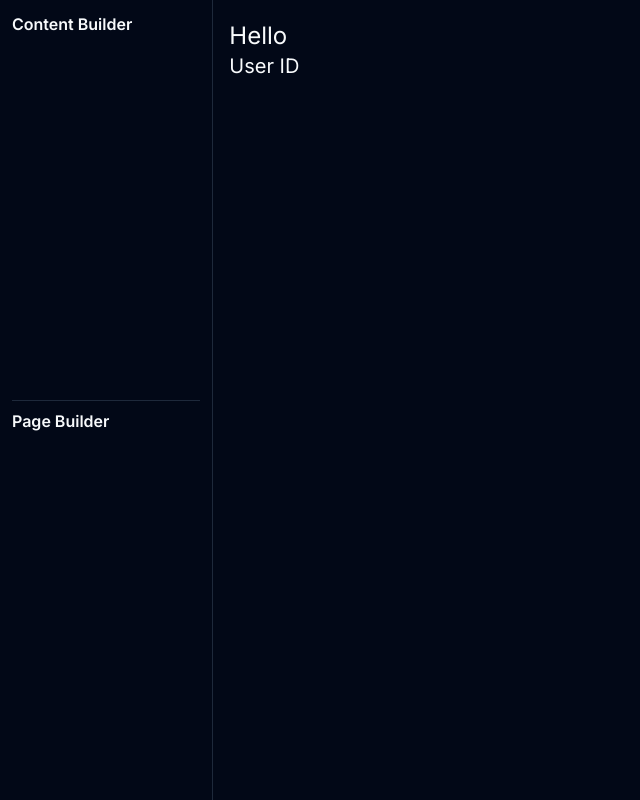
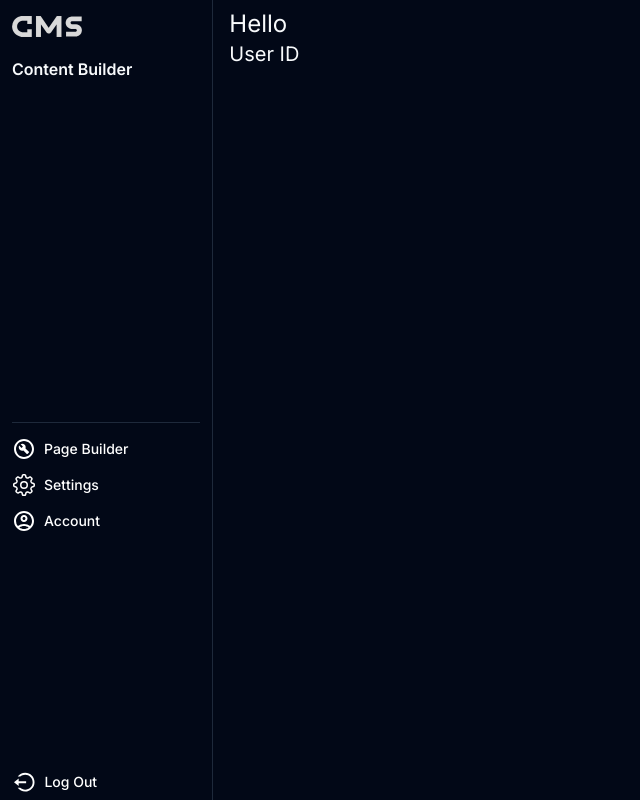
Before and after one commit to siemen-subbaiah/quick-cms, a Next.js app: page /app in a window 1280 px wide. Shown: the whole page, without its empty margins (0-640 px from the left). Built offline with nearby package versions, Linux system fonts and the light colour scheme; no server answers.

Commit message:
improved sidebar

```diff
--- a/package.json
+++ b/package.json
@@ -21,6 +21,7 @@
     "next-themes": "^0.3.0",
     "react": "^18",
     "react-dom": "^18",
+    "react-icons": "^5.2.1",
     "react-resizable-panels": "^2.0.19",
     "tailwind-merge": "^2.3.0",
     "tailwindcss-animate": "^1.0.7"
--- /dev/null
+++ b/src/app/app/page-builder/page.tsx
@@ -0,0 +1,7 @@
+import React from 'react';
+
+const PageBuilderPage = () => {
+  return <section className='my-2'>PageBuilderPage</section>;
+};
+
+export default PageBuilderPage;
--- a/src/app/app/page.tsx
+++ b/src/app/app/page.tsx
@@ -6,7 +6,7 @@ const AppPage = async () => {
   const session = await auth();
 
   return (
-    <section className='my-5'>
+    <section className='my-2'>
       <h1 className='text-2xl'>Hello {session?.user?.name}</h1>
       <h1 className='text-xl'>User ID {session?.user?.id}</h1>
     </section>
--- a/src/components/SideBar.tsx
+++ b/src/components/SideBar.tsx
@@ -1,39 +1,88 @@
+'use client';
+
 import React from 'react';
 import {
   ResizableHandle,
   ResizablePanel,
   ResizablePanelGroup,
 } from './ui/resizable';
-import { auth, signOut } from '@/auth';
+import { usePathname } from 'next/navigation';
 import { Button } from './ui/button';
+import Link from 'next/link';
+import Image from 'next/image';
+import { RiLogoutCircleLine } from 'react-icons/ri';
+import { signOut } from 'next-auth/react';
+import { MdOutlineAccountCircle, MdOutlineBuildCircle } from 'react-icons/md';
+import { GoGear } from 'react-icons/go';
 
-const SideBar = async () => {
-  const session = await auth();
+const SideBar = () => {
+  const pathname = usePathname();
+
   return (
     <aside className='border-r p-3 h-screen'>
       <ResizablePanelGroup direction='vertical'>
+        <Link href='/app'>
+          <Image
+            src='/logo.svg'
+            alt='logo'
+            width='70'
+            height='70'
+            className='mb-5 mt-1'
+          />
+        </Link>
         <ResizablePanel defaultSize={50}>
           <span className='font-semibold'>Content Builder</span>
         </ResizablePanel>
         <ResizableHandle />
         <ResizablePanel defaultSize={50}>
           <div className='my-2'>
-            <span className='font-semibold'>Page Builder</span>
-            {session?.user && (
-              <form
-                className='my-2'
-                action={async () => {
-                  'use server';
-                  await signOut({
-                    redirectTo: '/',
-                  });
-                }}
+            <Link href='/app/page-builder'>
+              <Button
+                variant='link'
+                className={`${
+                  pathname === '/app/page-builder'
+                    ? 'text-primary'
+                    : 'text-white'
+                } relative right-4`}
               >
-                <Button type='submit'>Sign Out</Button>
-              </form>
-            )}
+                <MdOutlineBuildCircle fontSize='1.5rem' className='mr-2' />
+                Page Builder
+              </Button>
+            </Link>
+            <Link href='/app/settings'>
+              <Button
+                variant='link'
+                className={`${
+                  pathname === '/app/settings' ? 'text-primary' : 'text-white'
+                } relative right-4`}
+              >
+                <GoGear fontSize='1.5rem' className='mr-2' />
+                Settings
+              </Button>
+            </Link>
+            <Link href='/app/account'>
+              <Button
+                variant='link'
+                className={`${
+                  pathname === '/app/account' ? 'text-primary' : 'text-white'
+                } relative right-4`}
+              >
+                <MdOutlineAccountCircle fontSize='1.5rem' className='mr-2' />
+                Account
+              </Button>
+            </Link>
           </div>
         </ResizablePanel>
+        <div className='fixed bottom-0'>
+          <Button
+            className='text-white relative right-[14px]'
+            onClick={() => signOut()}
+            variant='link'
+          >
+            <RiLogoutCircleLine fontSize='1.4rem' className='mr-2' />
+            Log Out
+          </Button>
+        </div>
       </ResizablePanelGroup>
     </aside>
   );
```
Also changed, not shown: public/logo.svg (added), 1 other file (tests, documents, lock files or other folders).
